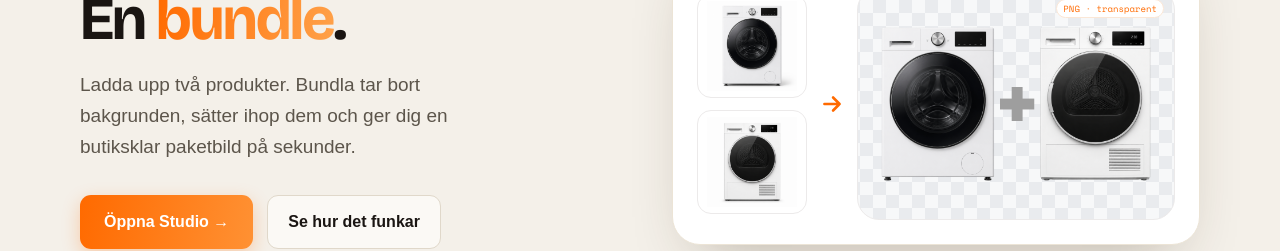
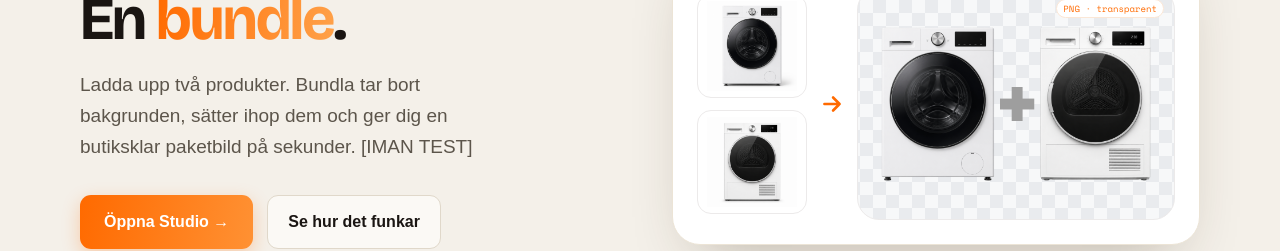
Before and after one commit to imano88/bundla-dev, a Next.js app: page / in a window 1280 px wide. Shown: the part 244-495 px from the top of the page. Built offline with nearby package versions, Linux system fonts and the light colour scheme; no server answers; a web font is replaced by a local one.

Commit message:
test: verifiera vercel-deploy

```diff
--- a/components/landing-page.tsx
+++ b/components/landing-page.tsx
@@ -86,7 +86,7 @@ export function LandingPage() {
           </h1>
           <p className="mt-5 max-w-[440px] text-[17px] leading-relaxed text-ink-body sm:text-[19px]">
             Ladda upp två produkter. Bundla tar bort bakgrunden, sätter ihop dem och ger dig en
-            butiksklar paketbild på sekunder.
+            butiksklar paketbild på sekunder. [IMAN TEST]
           </p>
           <div className="mt-8 flex flex-col gap-3 sm:flex-row sm:flex-wrap sm:gap-3.5">
             <Link
```
